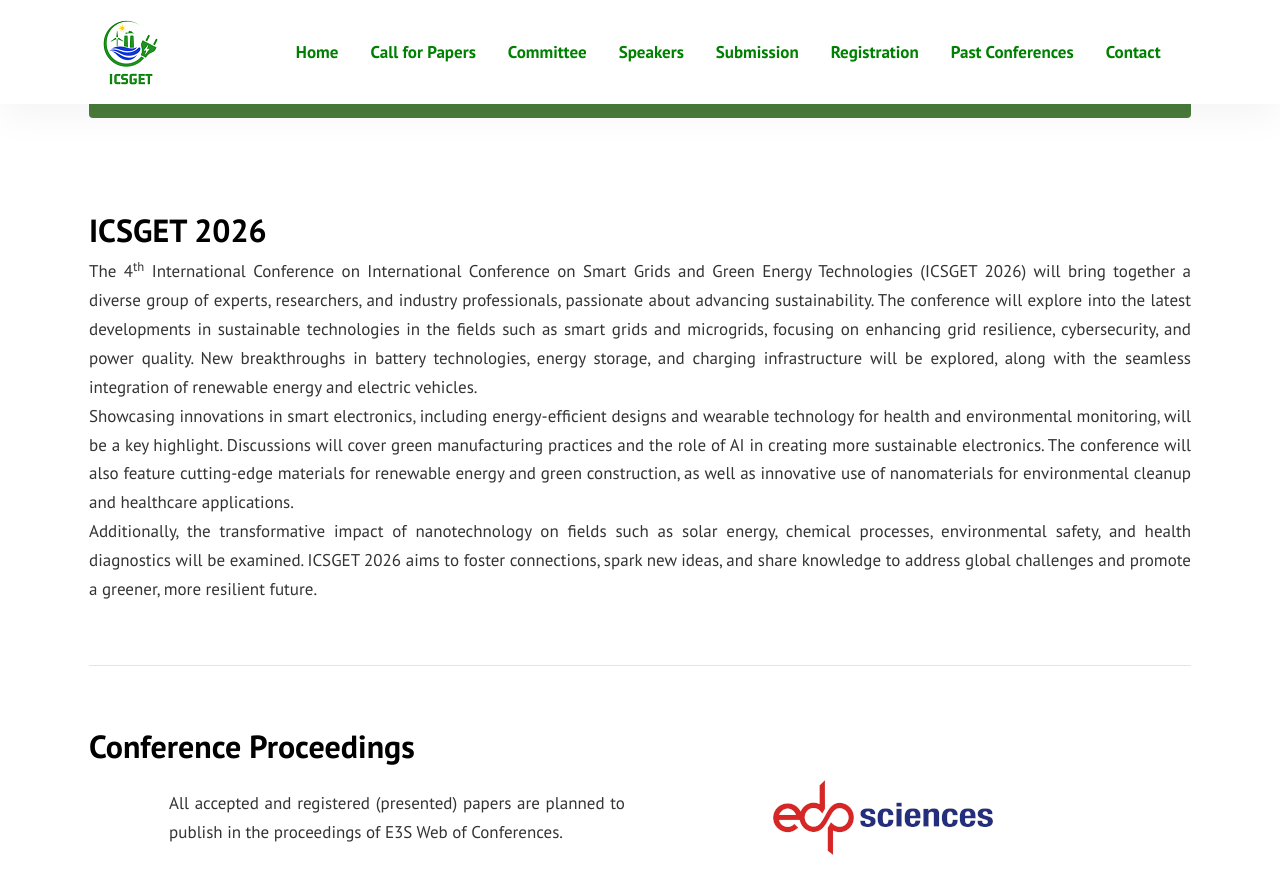
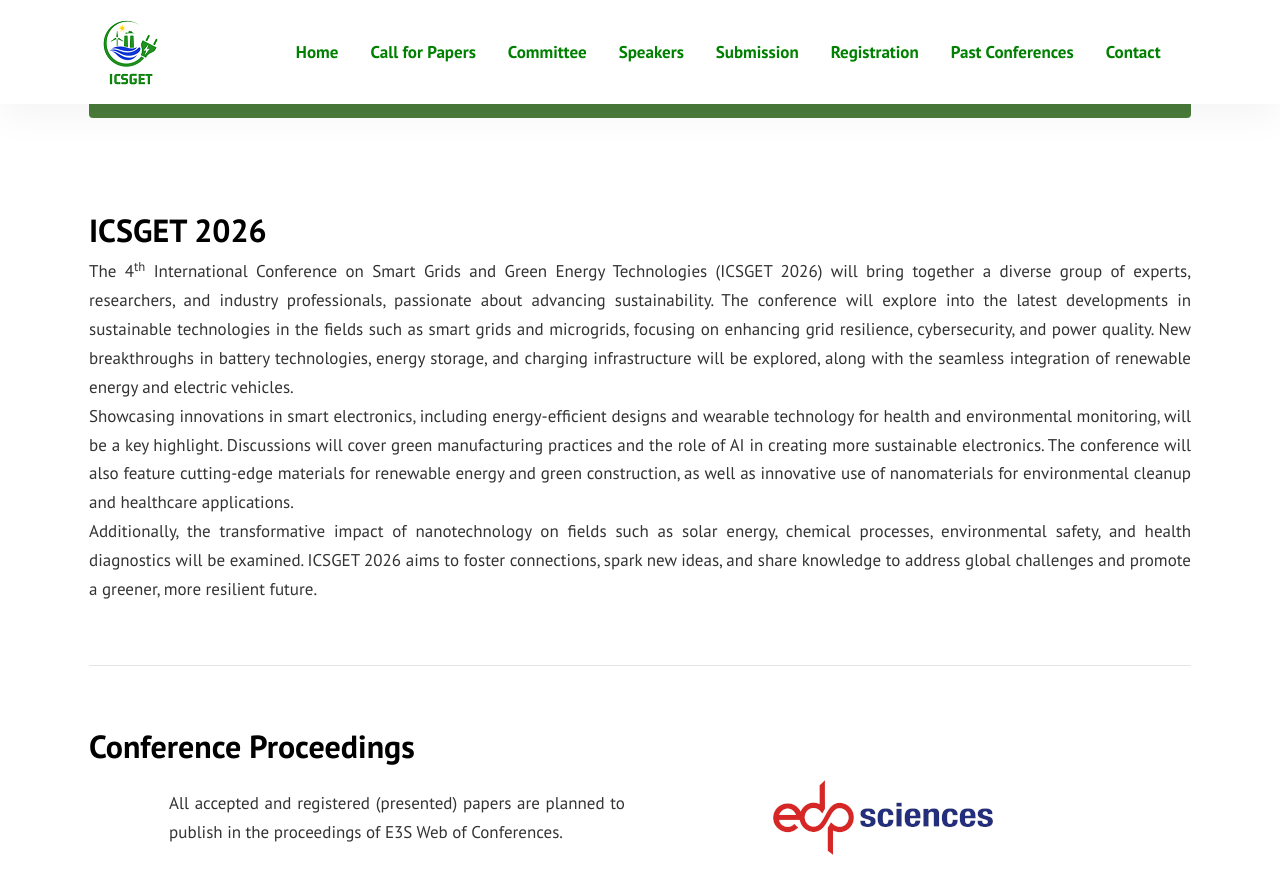
Before and after one commit to sravivarmanvce/icsget, a Jekyll site: the page built from index.md, in a window 1280 px wide and 900 px high, scrolled down 494 px. Shown: the top 894 px of the window. Built offline with Jekyll 4.4.1, drawn with Linux system fonts in a browser that asks for light colours.

Commit message:
Revise ICSGET 2026 conference description
Updated the conference description for ICSGET 2026 to enhance clarity and detail.

```diff
--- a/index.md
+++ b/index.md
@@ -25,7 +25,7 @@
 
 &nbsp;
 ## ICSGET 2026
-<p align="justify">The 4<sup>th</sup> International Conference on International Conference on Smart Grids and Green Energy Technologies (ICSGET 2026) will bring together a diverse group of experts, researchers, and industry professionals, passionate about advancing sustainability. The conference will explore into the latest developments in sustainable technologies in the fields such as smart grids and microgrids, focusing on enhancing grid resilience, cybersecurity, and power quality. New breakthroughs in battery technologies, energy storage, and charging infrastructure will be explored, along with the seamless integration of renewable energy and electric vehicles.<br>
+<p align="justify">The 4<sup>th</sup> International Conference on Smart Grids and Green Energy Technologies (ICSGET 2026) will bring together a diverse group of experts, researchers, and industry professionals, passionate about advancing sustainability. The conference will explore into the latest developments in sustainable technologies in the fields such as smart grids and microgrids, focusing on enhancing grid resilience, cybersecurity, and power quality. New breakthroughs in battery technologies, energy storage, and charging infrastructure will be explored, along with the seamless integration of renewable energy and electric vehicles.<br>
 
 Showcasing innovations in smart electronics, including energy-efficient designs and wearable technology for health and environmental monitoring, will be a key highlight. Discussions will cover green manufacturing practices and the role of AI in creating more sustainable electronics. The conference will also feature cutting-edge materials for renewable energy and green construction, as well as innovative use of nanomaterials for environmental cleanup and healthcare applications.<br>
 
```
